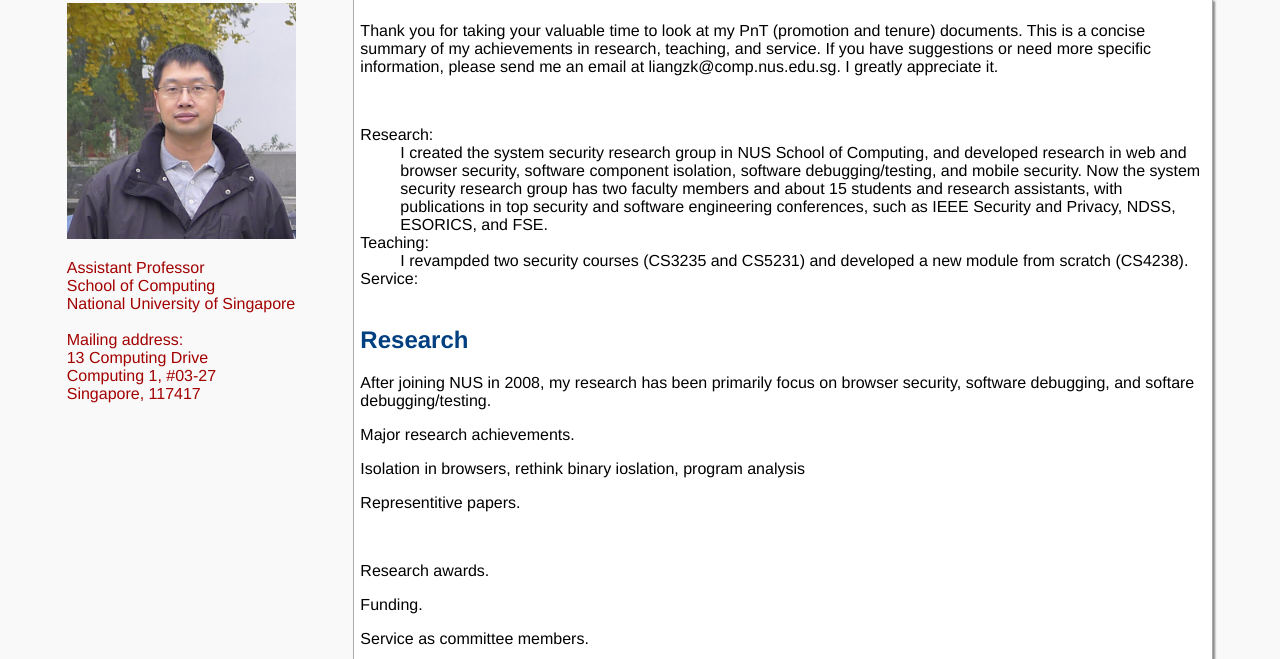
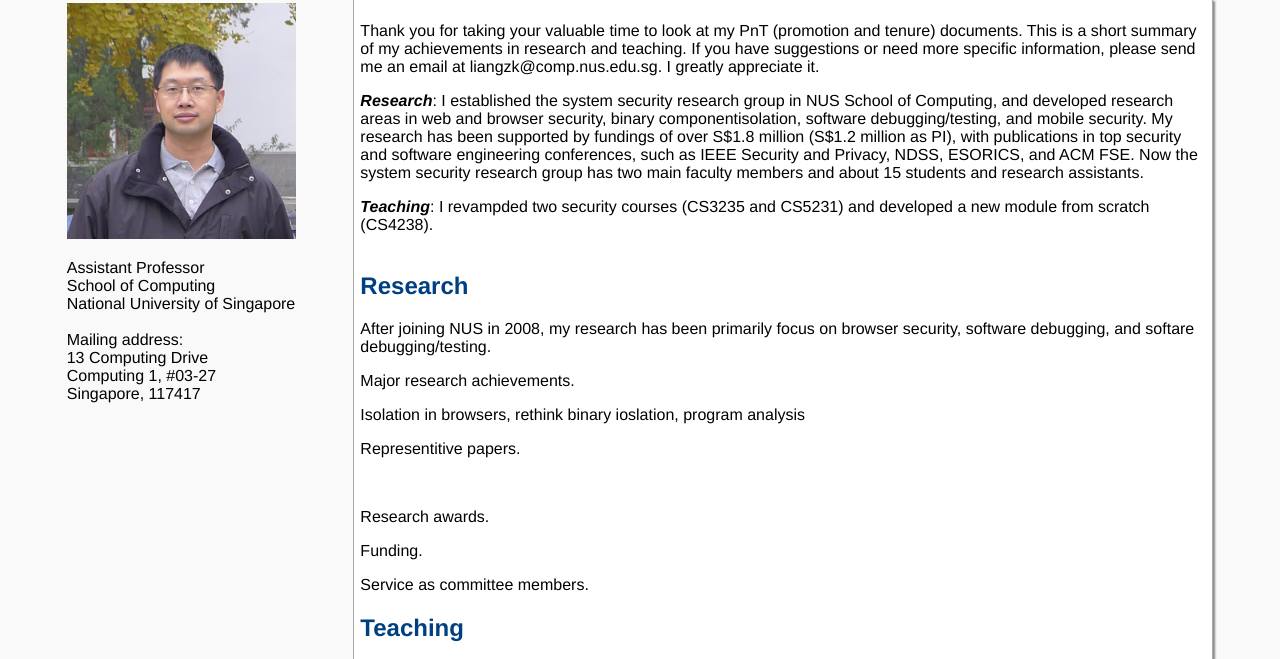
Before and after one commit to liangzk/liangzk.github.io, a plain HTML site: page ptdocs/index.html in a window 1280 px wide. Shown: the part 65-724 px from the top of the page. Drawn offline with Linux system fonts and the light colour scheme.

Commit message:
research summary

```diff
--- a/ptdocs/index.html
+++ b/ptdocs/index.html
@@ -17,7 +17,7 @@ lang="en" xml:lang="en">
   <div class="left_col">
     <img src="liangzk.jpg" width="100%" title=>
 
-<p style="color: #A30000"> Assistant Professor<br>
+<p style="color: #000000"> Assistant Professor<br>
 School of Computing<br>
 National University of Singapore<br>
 <br>
@@ -27,7 +27,7 @@ Computing 1, #03-27<br>
 Singapore, 117417<br>
 <br>
 
-  </div>
+</div>
 
 
       <!-- MAIN CONTENT STARTS HERE -->
@@ -41,14 +41,10 @@ Singapore, 117417<br>
     <p>
 	Thank you for taking your valuable time to look at my PnT (promotion and tenure) documents.
 
-	This is a concise summary of my achievements in research, teaching, and service. If you have suggestions or need more specific information, please send me an email at liangzk@comp.nus.edu.sg. I greatly appreciate it. </p>
-    <p>&nbsp;</p>
+	This is a short summary of my achievements in research and teaching. If you have suggestions or need more specific information, please send me an email at liangzk@comp.nus.edu.sg. I greatly appreciate it. </p>
+    <p><em><strong>Research</strong></em>: I established the system security research group in NUS School of Computing, and developed research areas in web and browser security, binary componentisolation, software debugging/testing, and mobile security. My research has been supported by fundings of over S$1.8 million (S$1.2 million as PI), with publications in top security and software engineering conferences, such as IEEE Security and Privacy, NDSS, ESORICS, and ACM FSE. Now the system security research group has two main faculty members and about 15 students and research assistants. </p>
     <dl>
-      <dt>Research: </dt>
-      <dd>I created the system security research group in NUS School of Computing, and developed research in web and browser security, software component isolation, software debugging/testing, and mobile security. Now the system security research group has two faculty members and about 15 students and research assistants, with publications in top security and software engineering conferences, such as IEEE Security and Privacy, NDSS, ESORICS, and FSE.</dd>
-      <dt>Teaching:</dt>
-      <dd>I revampded two security courses (CS3235 and CS5231) and developed a new module from scratch (CS4238). </dd>
-      <dt>Service:</dt>
+      <dt><em><strong>Teaching</strong></em>: I revampded two security courses (CS3235 and CS5231) and developed a new module from scratch (CS4238). </dt>
       <dd>&nbsp;</dd>
     </dl>
     <h2>Research</h2>
```
